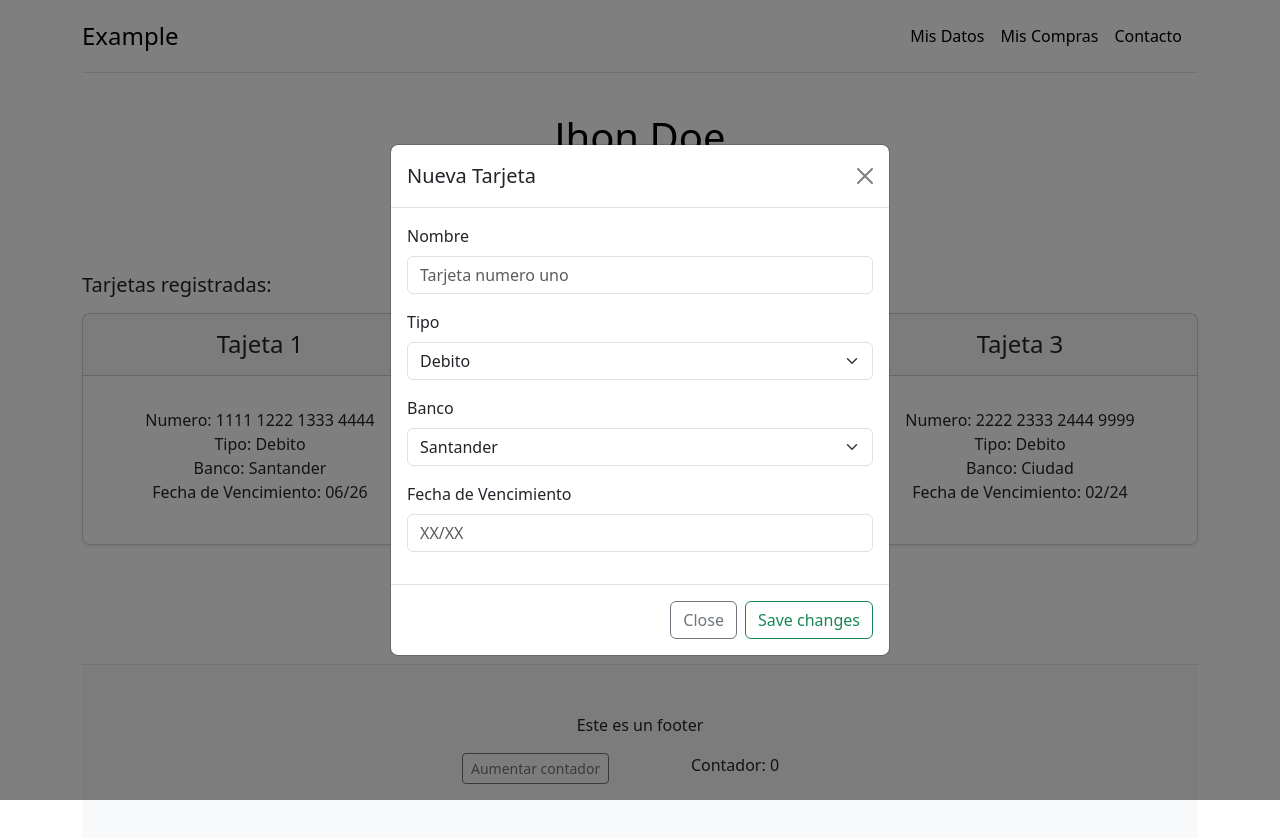
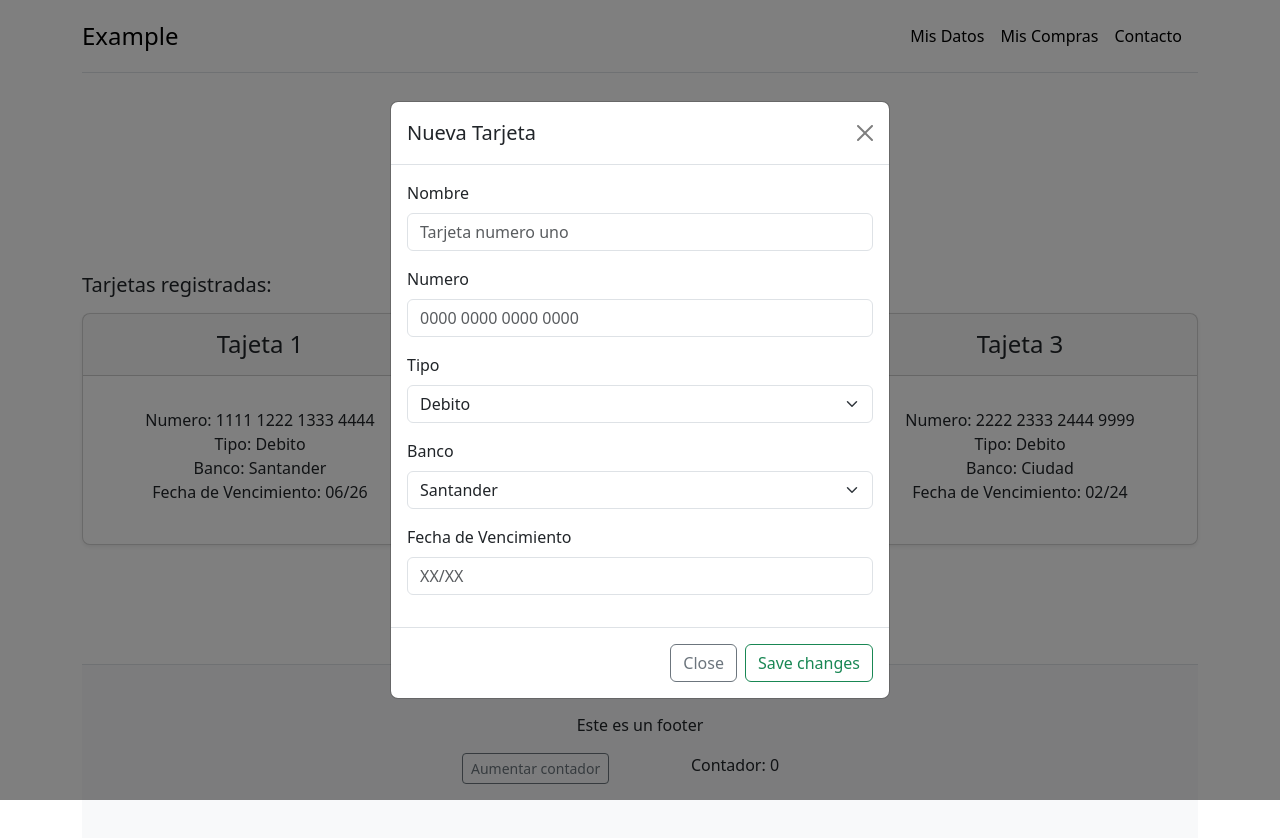
Before and after one commit to fedediclaudio/ucema_examplecards_front, an Angular app: page / in a window 1280 px wide. Both pictures are taken after a click on the button "Agregar Nueva Tarjeta". Shown: the top 838 px of the page. Built offline with nearby package versions, Linux system fonts and the light colour scheme.

Commit message:
correciones

```diff
--- a/src/app/user-info/user-info.component.html
+++ b/src/app/user-info/user-info.component.html
@@ -21,6 +21,11 @@
             <div class="mb-3">
               <label for="nameInput" class="form-label">Nombre</label>
               <input type="text" class="form-control" id="nameInput" placeholder="Tarjeta numero uno" required>
+            </div>
+            <div class="mb-3">
+              <label for="numberInput" class="form-label">Numero</label>
+              <input type="text" class="form-control" id="numberInput" placeholder="0000 0000 0000 0000"
+                formControlName="number" required>
             </div>
             <div class="mb-3">
               <label for="typeInput" class="form-label">Tipo</label>
```
